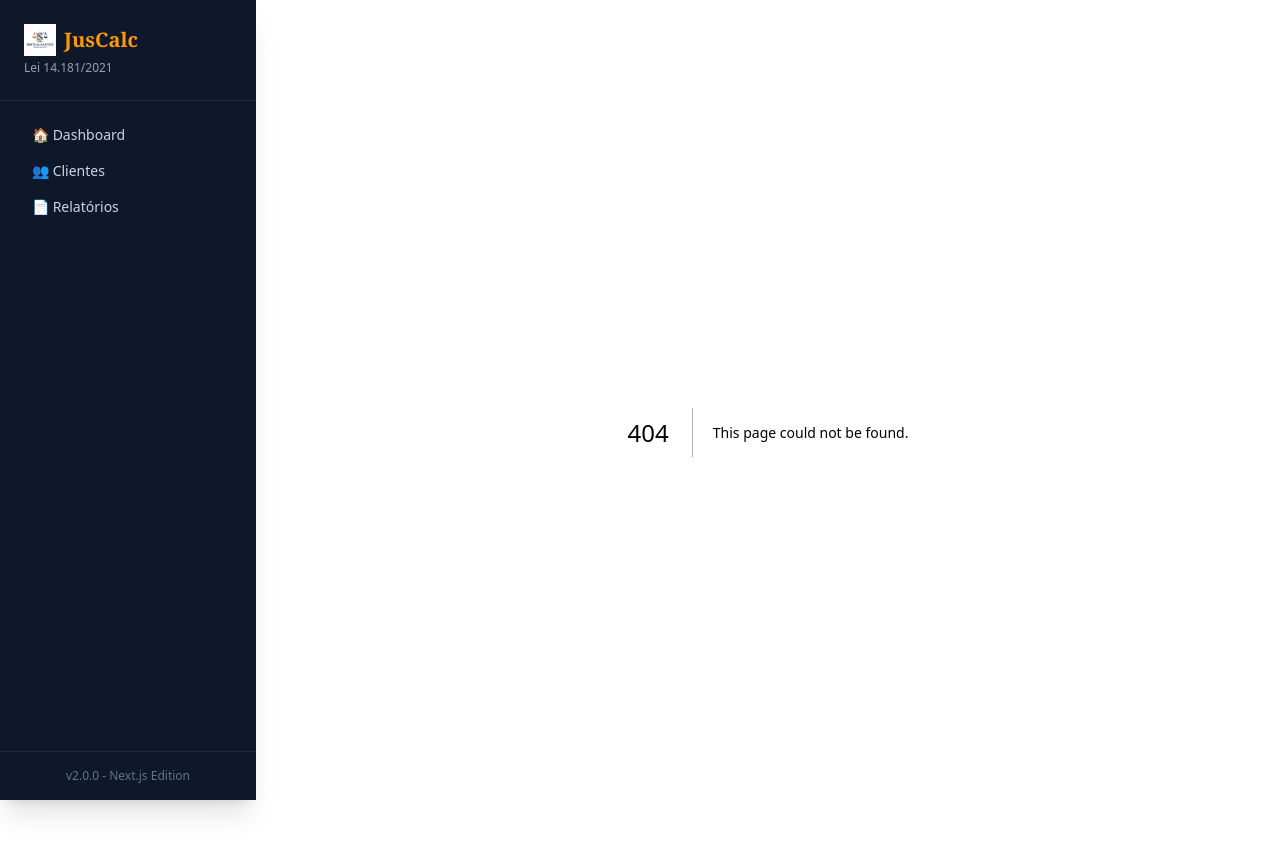
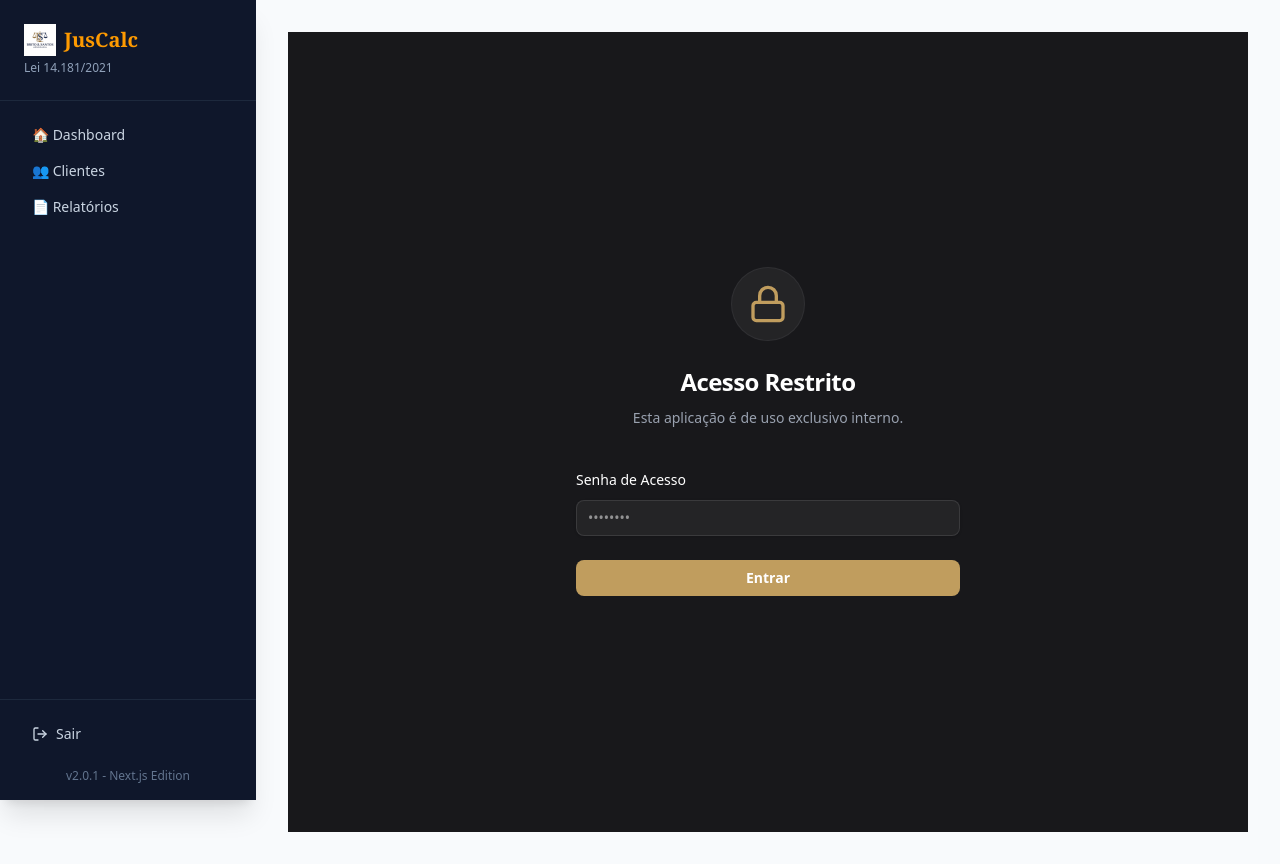
Before and after one commit to dasilvabrito/superendividamento, a Next.js app: page /login in a window 1280 px wide. Before the commit this address had no page. Built offline with nearby package versions, Linux system fonts and the light colour scheme.

Commit message:
feat: add simple password protection and logout

```diff
--- a/src/app/layout.tsx
+++ b/src/app/layout.tsx
@@ -4,6 +4,7 @@ import "./globals.css";
 import { cn } from "@/lib/utils";
 import Link from 'next/link';
 import { Button } from "@/components/ui/button";
+import { LogoutButton } from "@/components/LogoutButton";
 
 const inter = Inter({ subsets: ["latin"], variable: "--font-inter" });
 const merriweather = Merriweather({
@@ -58,8 +59,13 @@ export default function RootLayout({
               </Link>
             </nav>
 
-            <div className="p-4 border-t border-slate-800 text-xs text-slate-500 text-center">
-              v2.0.0 - Next.js Edition
+
+            <div className="p-4 border-t border-slate-800">
+              <LogoutButton />
+            </div>
+
+            <div className="p-4 pt-0 text-xs text-slate-500 text-center">
+              v2.0.1 - Next.js Edition
             </div>
           </aside>
 
--- /dev/null
+++ b/src/app/login/actions.ts
@@ -0,0 +1,29 @@
+"use server";
+
+import { cookies } from "next/headers";
+import { redirect } from "next/navigation";
+
+export async function login(formData: FormData) {
+    const password = formData.get("password");
+
+    if (password === "@Willian10") {
+        const cookieStore = await cookies();
+        cookieStore.set("auth_token", "true", {
+            httpOnly: true,
+            secure: process.env.NODE_ENV === "production",
+            maxAge: 60 * 60 * 24 * 7, // 1 week
+            path: "/",
+        });
+        redirect("/");
+    } else {
+        // In a real app we might want to return an error, but for simplicity we'll just reload
+        // or you could redirect back to login with an error param
+        redirect("/login?error=true");
+    }
+}
+
+export async function logout() {
+    const cookieStore = await cookies();
+    cookieStore.delete("auth_token");
+    redirect("/login");
+}
--- /dev/null
+++ b/src/app/login/page.tsx
@@ -0,0 +1,70 @@
+"use client";
+
+import { login } from "./actions";
+import { useFormStatus } from "react-dom";
+import { Lock } from "lucide-react";
+import Image from "next/image";
+
+function SubmitButton() {
+    const { pending } = useFormStatus();
+
+    return (
+        <button
+            type="submit"
+            disabled={pending}
+            className={`relative flex w-full justify-center rounded-md bg-[#c09d5e] px-3 py-2 text-sm font-semibold text-white hover:bg-[#a0834c] focus-visible:outline focus-visible:outline-2 focus-visible:outline-offset-2 focus-visible:outline-[#c09d5e] ${pending ? "opacity-70 cursor-not-allowed" : ""
+                }`}
+        >
+            {pending ? "Entrando..." : "Entrar"}
+        </button>
+    );
+}
+
+export default function LoginPage() {
+    return (
+        <div className="flex min-h-full flex-1 flex-col justify-center px-6 py-12 lg:px-8 bg-zinc-900 h-screen">
+            <div className="sm:mx-auto sm:w-full sm:max-w-sm">
+                <div className="flex justify-center">
+                    <div className="relative">
+                        <div className="rounded-full bg-white/5 p-4 ring-1 ring-white/10">
+                            <Lock className="h-10 w-10 text-[#c09d5e]" />
+                        </div>
+                    </div>
+                </div>
+                <h2 className="mt-6 text-center text-2xl font-bold leading-9 tracking-tight text-white">
+                    Acesso Restrito
+                </h2>
+                <p className="mt-2 text-center text-sm text-gray-400">
+                    Esta aplicação é de uso exclusivo interno.
+                </p>
+            </div>
+
+            <div className="mt-10 sm:mx-auto sm:w-full sm:max-w-sm">
+                <form action={login} className="space-y-6">
+                    <div>
+                        <label
+                            htmlFor="password"
+                            className="block text-sm font-medium leading-6 text-white"
+                        >
+                            Senha de Acesso
+                        </label>
+                        <div className="mt-2">
+                            <input
+                                id="password"
+                                name="password"
+                                type="password"
+                                required
+                                className="block w-full rounded-md border-0 bg-white/5 py-1.5 text-white shadow-sm ring-1 ring-inset ring-white/10 focus:ring-2 focus:ring-inset focus:ring-[#c09d5e] sm:text-sm sm:leading-6 pl-3"
+                                placeholder="••••••••"
+                            />
+                        </div>
+                    </div>
+
+                    <div>
+                        <SubmitButton />
+                    </div>
+                </form>
+            </div>
+        </div>
+    );
+}
--- /dev/null
+++ b/src/components/LogoutButton.tsx
@@ -0,0 +1,21 @@
+"use client";
+
+import { LogOut } from "lucide-react";
+import { logout } from "@/app/login/actions";
+import { useTransition } from "react";
+
+export function LogoutButton() {
+    const [isPending, startTransition] = useTransition();
+
+    return (
+        <button
+            onClick={() => startTransition(() => logout())}
+            disabled={isPending}
+            className={`flex w-full items-center gap-2 rounded-md px-4 py-2 text-sm font-medium text-slate-300 hover:bg-slate-800 hover:text-white ${isPending ? "opacity-50 cursor-not-allowed" : ""
+                }`}
+        >
+            <LogOut className="h-4 w-4" />
+            {isPending ? "Saindo..." : "Sair"}
+        </button>
+    );
+}
--- /dev/null
+++ b/src/middleware.ts
@@ -0,0 +1,37 @@
+import { NextResponse } from "next/server";
+import type { NextRequest } from "next/server";
+
+export function middleware(request: NextRequest) {
+    const authToken = request.cookies.get("auth_token");
+    const { pathname } = request.nextUrl;
+
+    // Paths that don't require authentication
+    if (
+        pathname.startsWith("/login") ||
+        pathname.startsWith("/_next") ||
+        pathname.startsWith("/favicon.ico") ||
+        pathname.includes(".") // static files often have extensions
+    ) {
+        return NextResponse.next();
+    }
+
+    // If no auth token, redirect to login
+    if (!authToken) {
+        return NextResponse.redirect(new URL("/login", request.url));
+    }
+
+    return NextResponse.next();
+}
+
+export const config = {
+    matcher: [
+        /*
+         * Match all request paths except for the ones starting with:
+         * - api (API routes)
+         * - _next/static (static files)
+         * - _next/image (image optimization files)
+         * - favicon.ico (favicon file)
+         */
+        "/((?!api|_next/static|_next/image|favicon.ico).*)",
+    ],
+};
```
